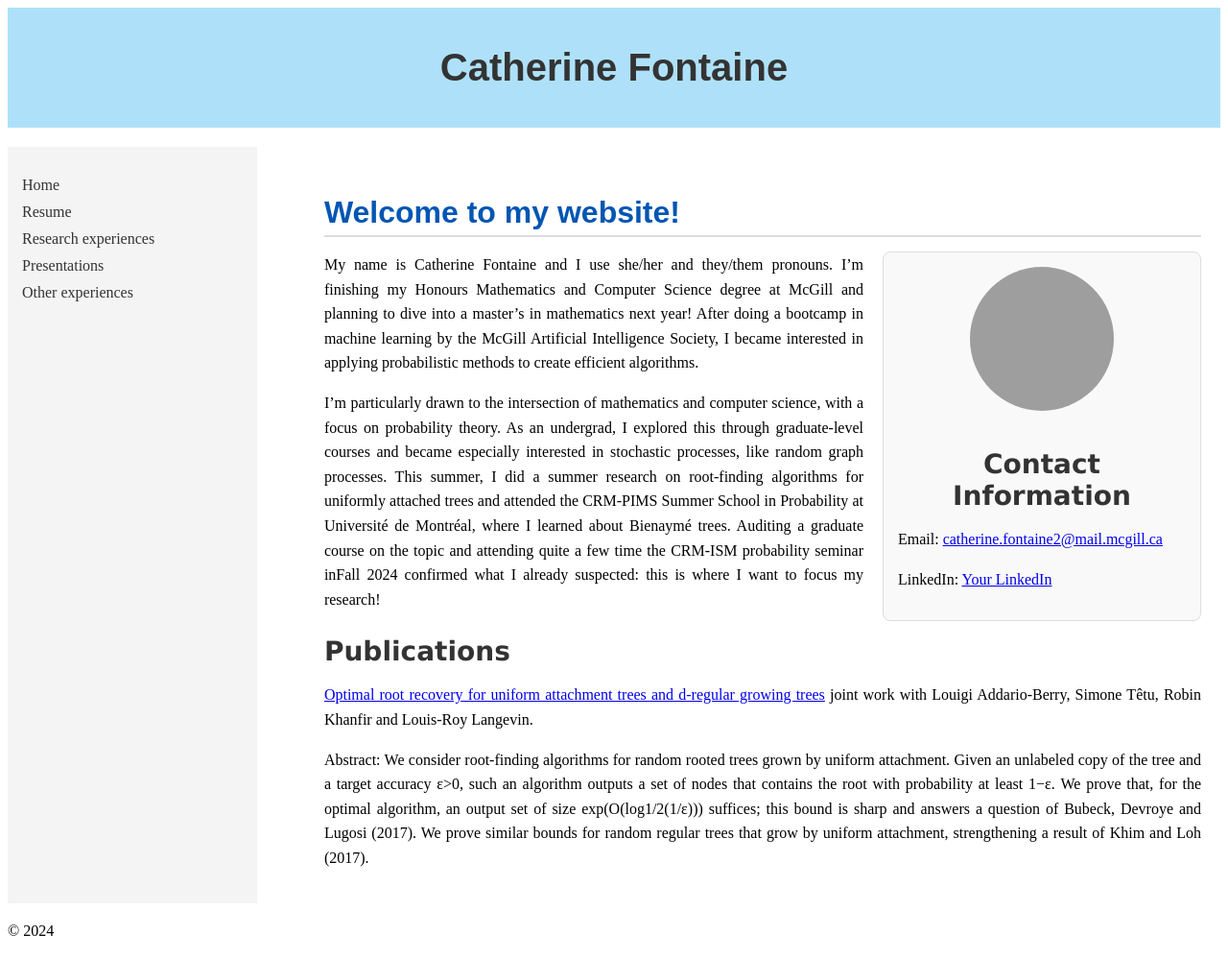
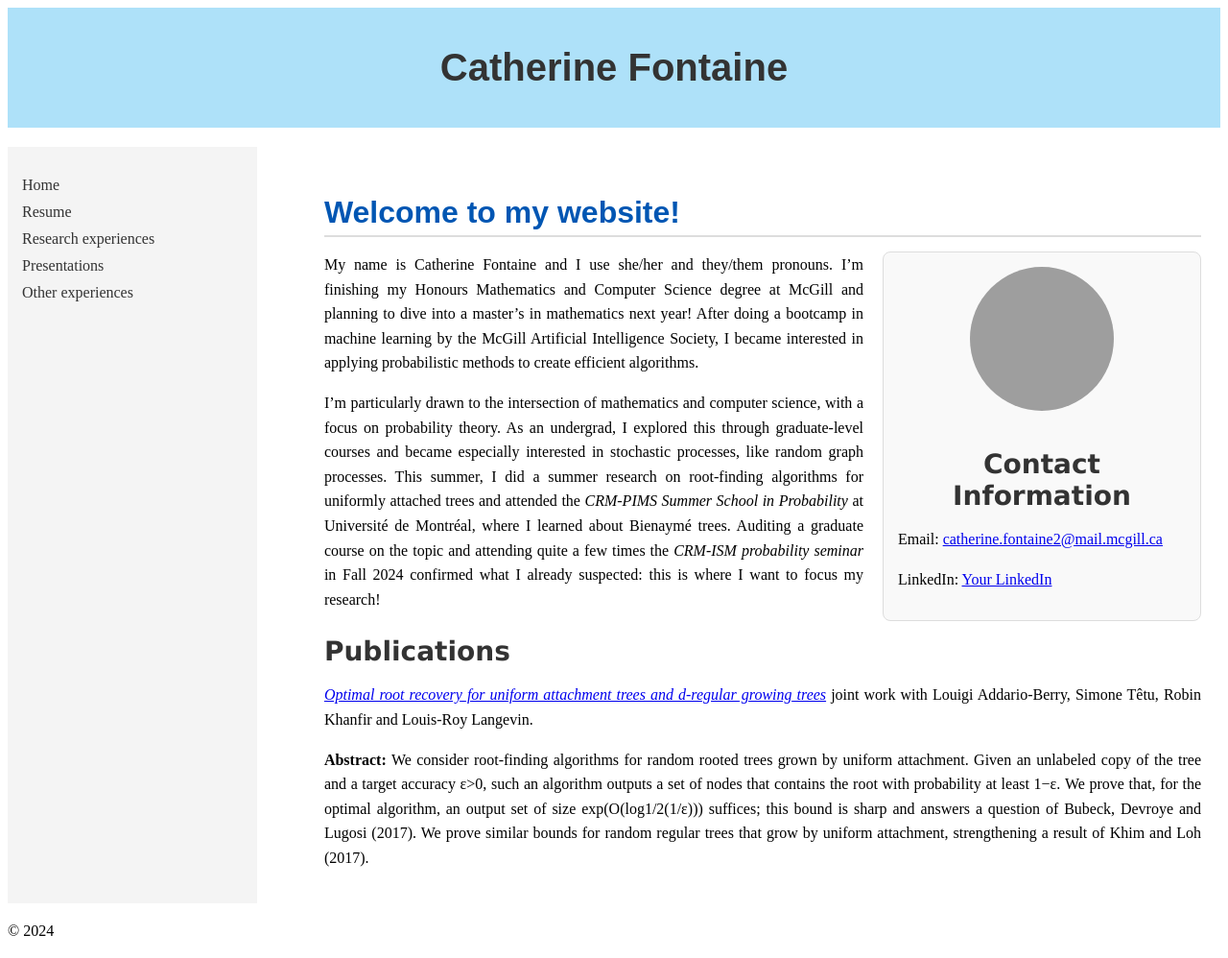
Before and after one commit to CatherineFontaine/CatherineFontaine.github.io, a Jekyll site: the page built from index.md, in a window 1280 px wide. Shown: the whole page at 96% size. Built offline with Jekyll 4.4.1, drawn with Linux system fonts in a browser that asks for light colours; grey boxes are pictures that could not be loaded.

Commit message:
Update index.md

```diff
--- a/index.md
+++ b/index.md
@@ -14,10 +14,10 @@ title: Home
 
 My name is Catherine Fontaine and I use she/her and they/them pronouns. I’m finishing my Honours Mathematics and Computer Science degree at McGill and planning to dive into a master’s in mathematics next year! After doing a bootcamp in machine learning by the McGill Artificial Intelligence Society, I became interested in applying probabilistic methods to create efficient algorithms.
 
-I’m particularly drawn to the intersection of mathematics and computer science, with a focus on probability theory. As an undergrad, I explored this through graduate-level courses and became especially interested in stochastic processes, like random graph processes. This summer, I did a summer research on root-finding algorithms for uniformly attached trees and attended the CRM-PIMS Summer School in Probability at Université de Montréal, where I learned about Bienaymé trees. Auditing a graduate course on the topic and attending quite a few time the CRM-ISM probability seminar  inFall 2024 confirmed what I already suspected: this is where I want to focus my research!
+I’m particularly drawn to the intersection of mathematics and computer science, with a focus on probability theory. As an undergrad, I explored this through graduate-level courses and became especially interested in stochastic processes, like random graph processes. This summer, I did a summer research on root-finding algorithms for uniformly attached trees and attended the *CRM-PIMS Summer School in Probability* at Université de Montréal, where I learned about Bienaymé trees. Auditing a graduate course on the topic and attending quite a few times the *CRM-ISM probability seminar* in Fall 2024 confirmed what I already suspected: this is where I want to focus my research!
 
 ### Publications
 
-[Optimal root recovery for uniform attachment trees and d-regular growing trees](https://arxiv.org/abs/2411.18614) joint work with Louigi Addario-Berry, Simone Têtu, Robin Khanfir and Louis-Roy Langevin.
+[*Optimal root recovery for uniform attachment trees and d-regular growing trees*](https://arxiv.org/abs/2411.18614) joint work with Louigi Addario-Berry, Simone Têtu, Robin Khanfir and Louis-Roy Langevin.
 
-Abstract: We consider root-finding algorithms for random rooted trees grown by uniform attachment. Given an unlabeled copy of the tree and a target accuracy ε>0, such an algorithm outputs a set of nodes that contains the root with probability at least 1−ε. We prove that, for the optimal algorithm, an output set of size exp(O(log1/2(1/ε))) suffices; this bound is sharp and answers a question of Bubeck, Devroye and Lugosi (2017). We prove similar bounds for random regular trees that grow by uniform attachment, strengthening a result of Khim and Loh (2017).
+**Abstract:** We consider root-finding algorithms for random rooted trees grown by uniform attachment. Given an unlabeled copy of the tree and a target accuracy ε>0, such an algorithm outputs a set of nodes that contains the root with probability at least 1−ε. We prove that, for the optimal algorithm, an output set of size exp(O(log1/2(1/ε))) suffices; this bound is sharp and answers a question of Bubeck, Devroye and Lugosi (2017). We prove similar bounds for random regular trees that grow by uniform attachment, strengthening a result of Khim and Loh (2017).
```
